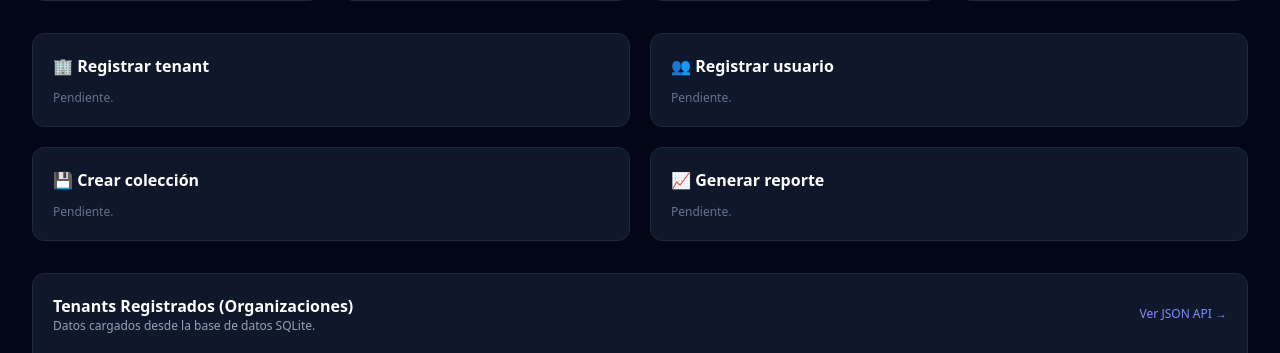
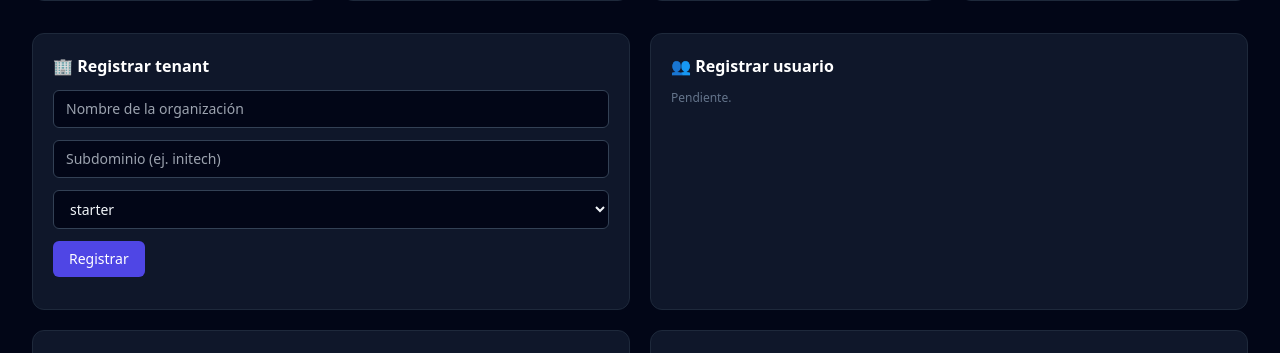
Before and after one commit to juliopdev/UTP-herramientas_de_desarrollo, a Node server app: template views/index.ejs in a window 1280 px wide. Shown: the part 479-832 px from the top of the page. Run offline with Node 20, Linux system fonts and the light colour scheme; the template is opened without the code that fills it, so the values that code supplies are empty; some libraries are stand-ins or nearby versions.

Commit message:
feat(tenants): agrega formulario de registro de tenants al panel (#34)

```diff
--- a/views/partials/form-tenants.ejs
+++ b/views/partials/form-tenants.ejs
@@ -1,5 +1,13 @@
-<!-- Formulario de Tenants: lo completa Christian Muñoa en su issue de mejora -->
-<div class="tarjeta">
+<!-- Formulario de Tenants (Christian Muñoa) -->
+<form data-api="/api/tenants" class="tarjeta">
   <h2 class="text-base font-bold text-white">🏢 Registrar tenant</h2>
-  <p class="text-xs text-slate-500">Pendiente.</p>
-</div>
+  <input name="name" required placeholder="Nombre de la organización" class="campo">
+  <input name="subdomain" required placeholder="Subdominio (ej. initech)" class="campo">
+  <select name="plan" class="campo">
+    <option value="starter">starter</option>
+    <option value="pro">pro</option>
+    <option value="enterprise">enterprise</option>
+  </select>
+  <button class="boton">Registrar</button>
+  <p data-msg class="text-xs text-rose-400"></p>
+</form>
```
